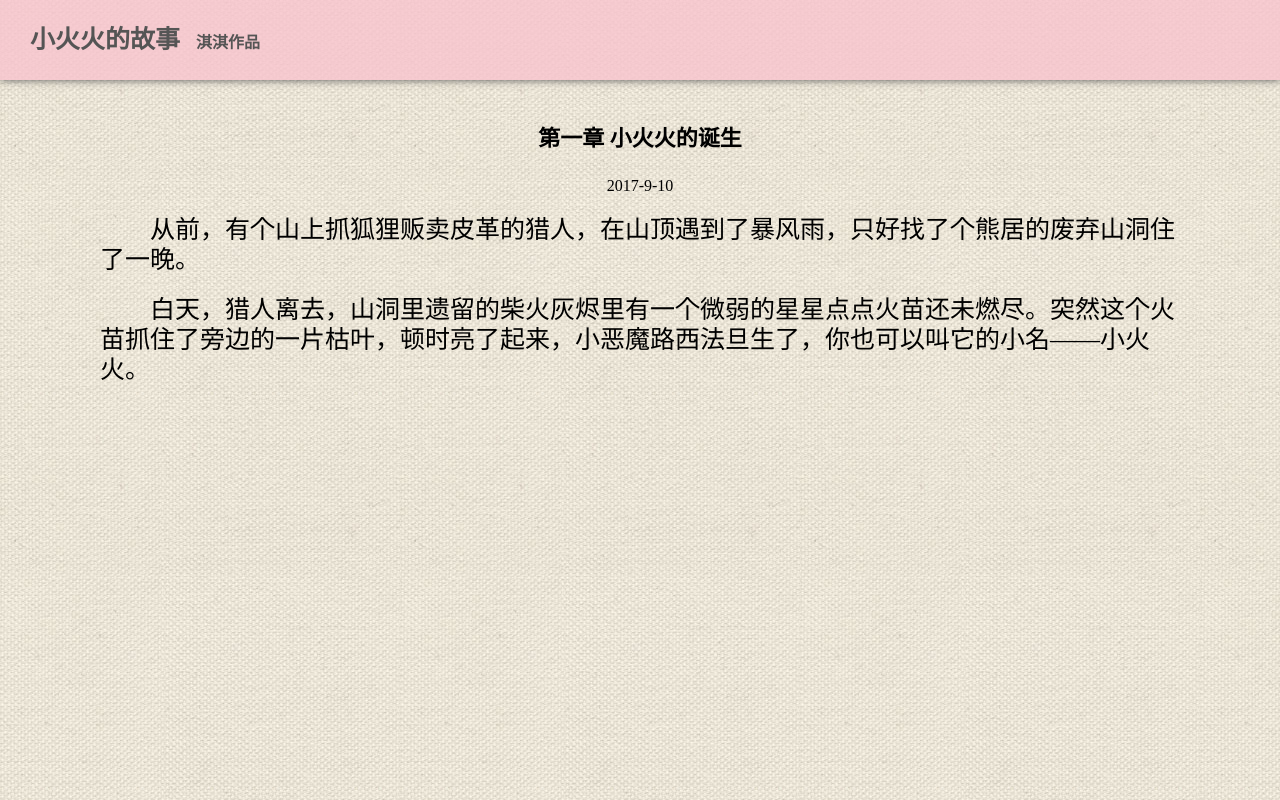
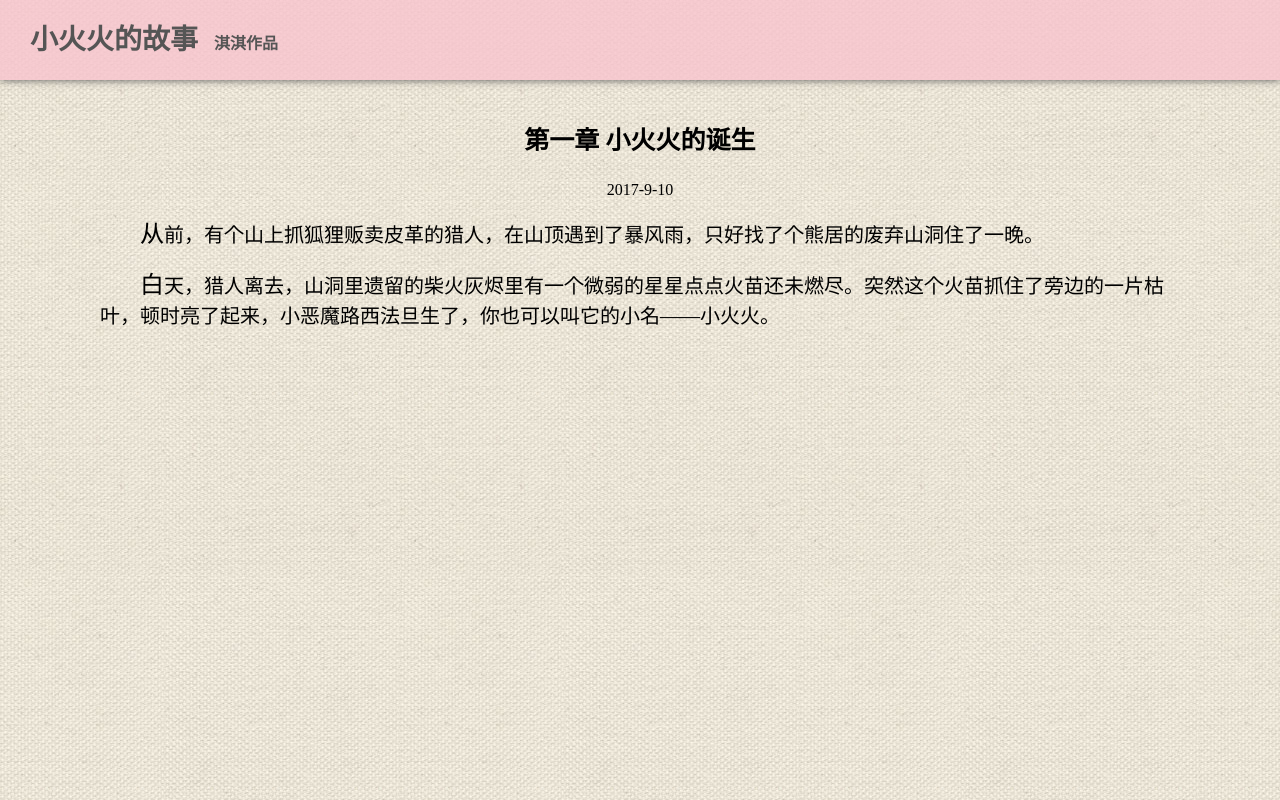
Before and after one commit to moyemoji/Story-of-HuoHuo, a plain HTML site: page index.html in a window 1280 px wide. Drawn offline with Linux system fonts and the light colour scheme; a web font is replaced by a local one.

Commit message:
修改了article字体

```diff
--- a/static/css/main.css
+++ b/static/css/main.css
@@ -34,12 +34,12 @@ body {
 .my-container header h1 {
     line-height: 80px;
     padding-left: 30px;
-    font-size: 25px;
+    font-size: 28px;
 }
 .my-container #my-title {
     margin-bottom: 25px;
     text-align: center;
-    font-size: 22px;
+    font-size: 25px;
     font-family: KaiTi;
 }
 .my-container .my-content {
@@ -97,9 +97,12 @@ body {
 .my-container #my-article p {
     margin-bottom: 20px;
     text-indent: 2em;
-    font-size: 25px;
+    font-size: 20px;
     line-height: 30px;
-    font-family: myTZ;
+    font-family: "宋体";
+}
+.my-container #my-article p:first-letter{
+    font-size:24px;
 }
 .my-container .my-content footer {
     position: absolute;
```
